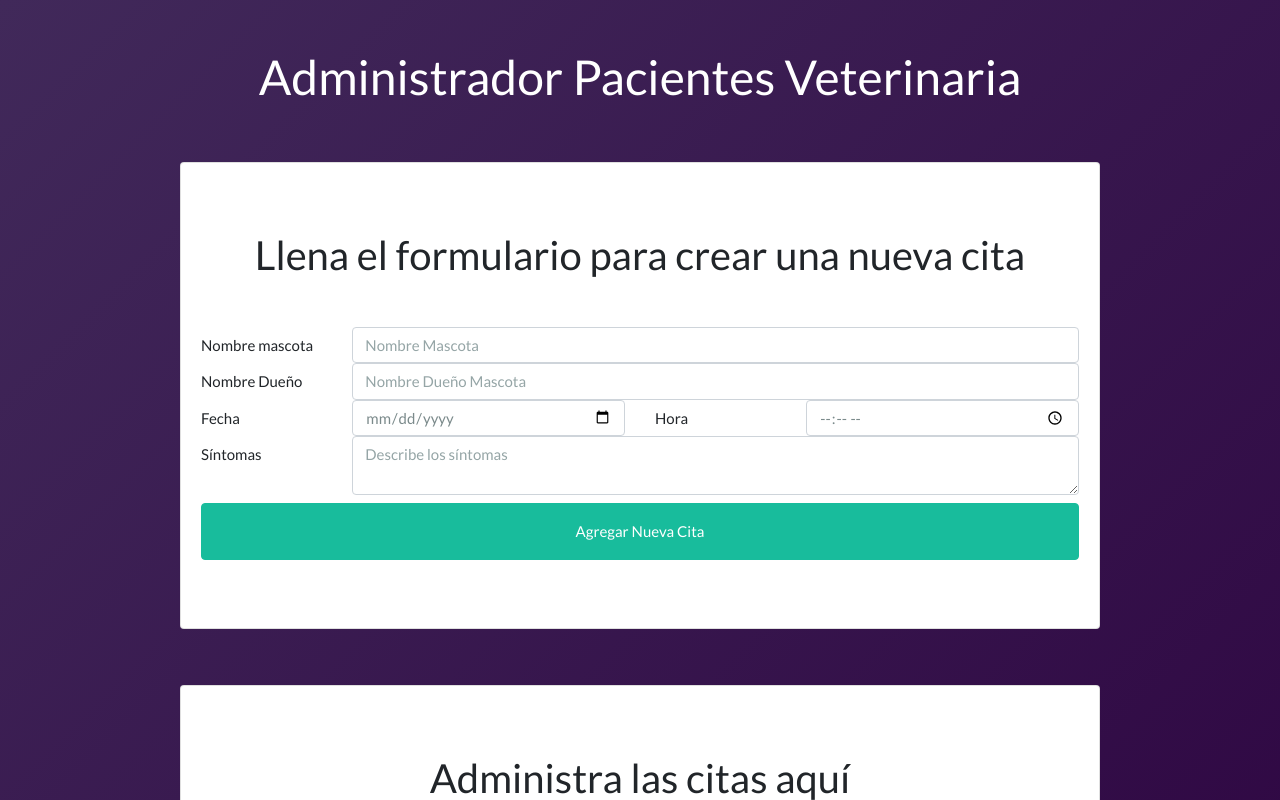
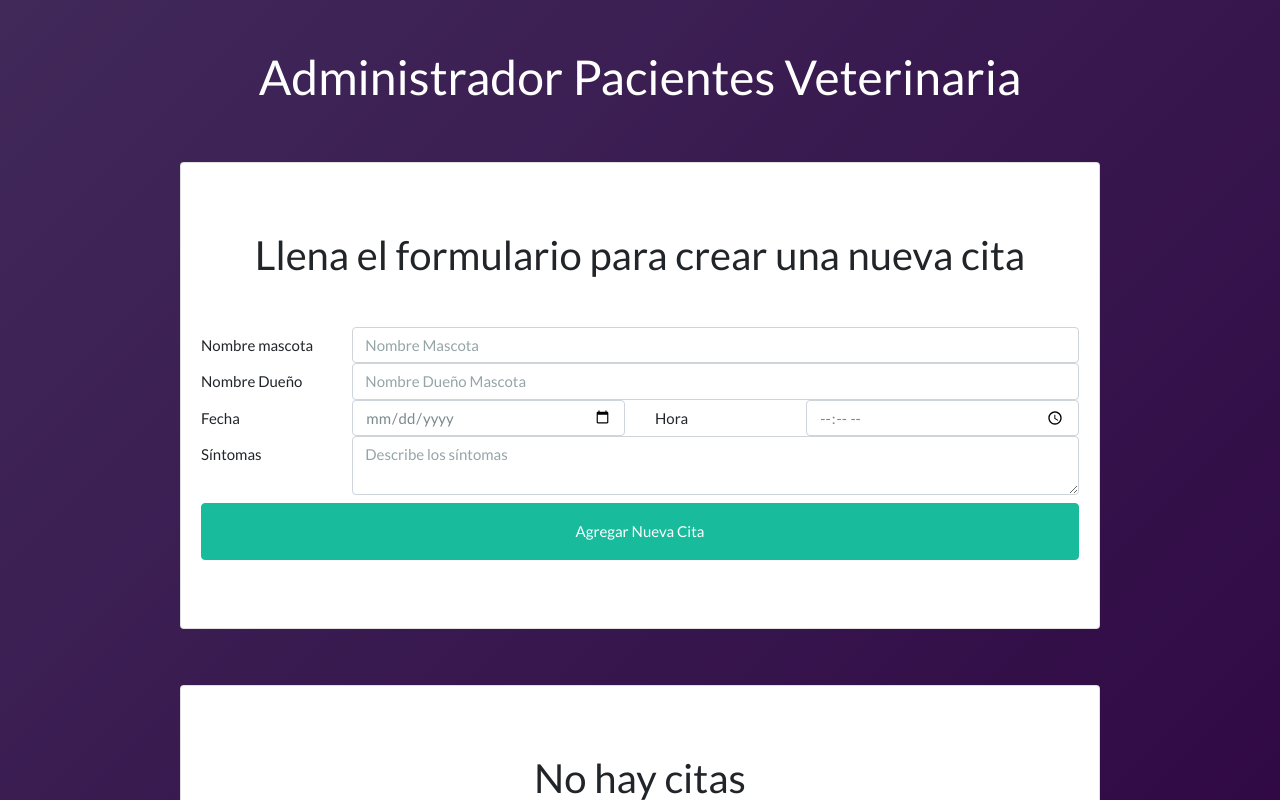
Before and after one commit to ilodi/adminVeterinaria, a React (Create React App) app in the folder pacientesveterinaria/: page / in a window 1280 px wide. Shown: the top 800 px of the page. Built offline with nearby package versions, Linux system fonts and the light colour scheme.

Commit message:
Con el operador se revisa si hay o no hay citas

```diff
--- a/pacientesveterinaria/src/components/ListaCitas.js
+++ b/pacientesveterinaria/src/components/ListaCitas.js
@@ -3,11 +3,15 @@
 import PropTypes from 'prop-types';
 
 const ListaCitas = ({ citas, elimanarCitas }) => {
+
+  //Imprimir mensaje si hay citas o no
+  const mensaje = Object.keys(citas).length === 0 ? 'No hay citas' : 'Administra las citas aquí' ;
+
  return(
     <div className="card mt-2 py-5">
     <div className="card-body">
       <h2 className="card-title text-center">
-          Administra las citas aquí
+         {mensaje}
       </h2>
       <div className="lista-citas">
         { citas.map(cita => (
```
